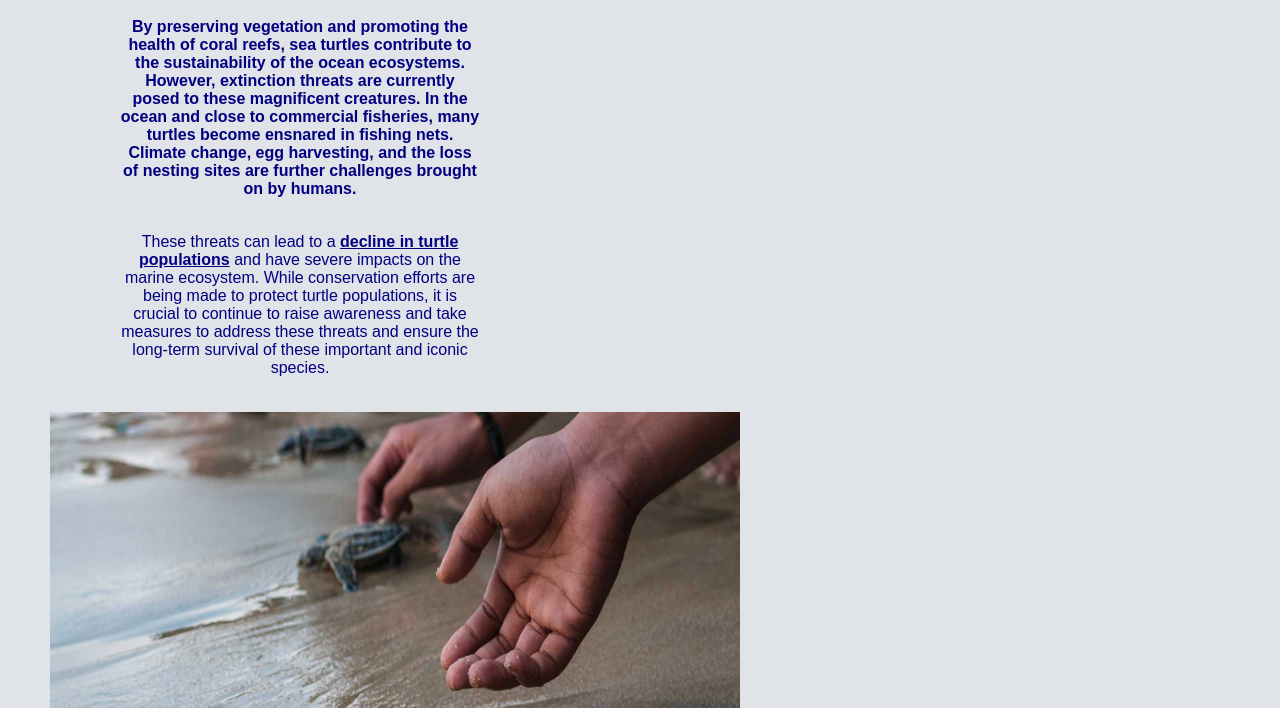
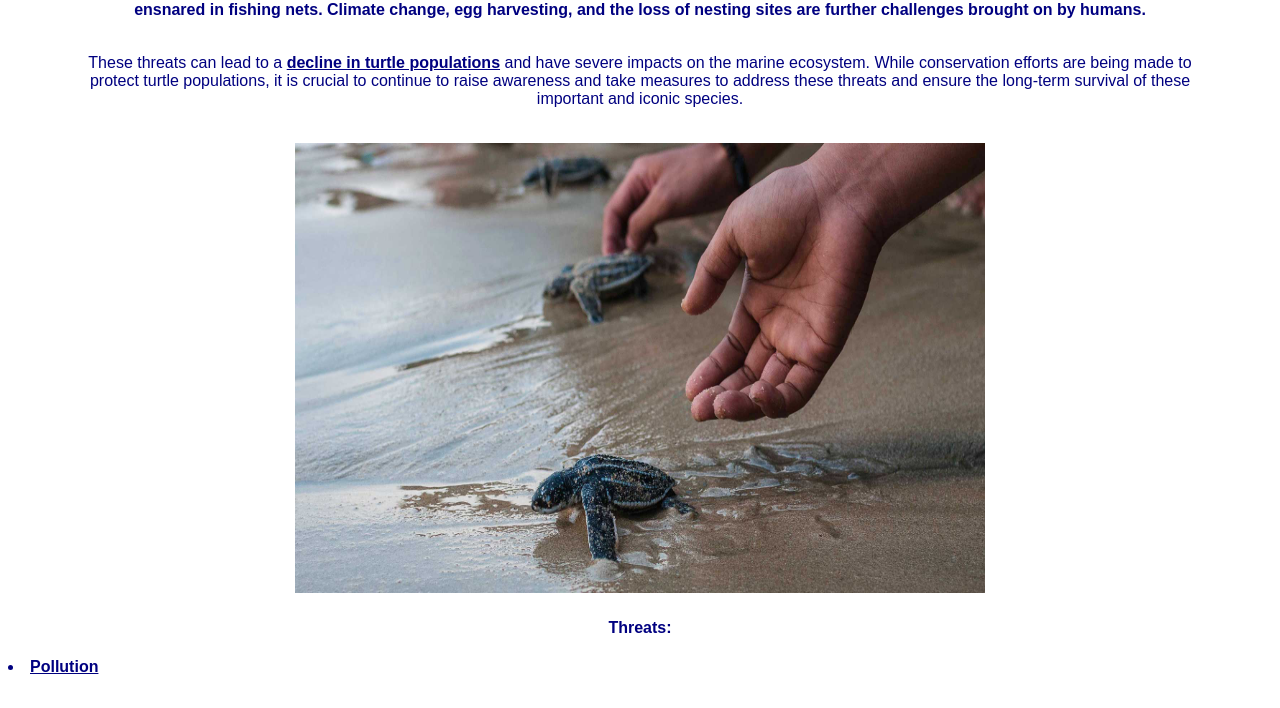
Before and after one commit to haj05m/Turtle, a plain HTML site: page threats.html in a window 1280 px wide. Shown: the part 175-883 px from the top of the page. Drawn offline with Linux system fonts and the light colour scheme.

Commit message:
Update threats.html

```diff
--- a/threats.html
+++ b/threats.html
@@ -1,7 +1,7 @@
 <!DOCTYPE html>
 <html lang="en">
  <head>
- <link href="style.css" rel="stylesheet"/>
+ <link href="styles.css" rel="stylesheet"/>
 <!--<style>
 <style>
 body{
```
